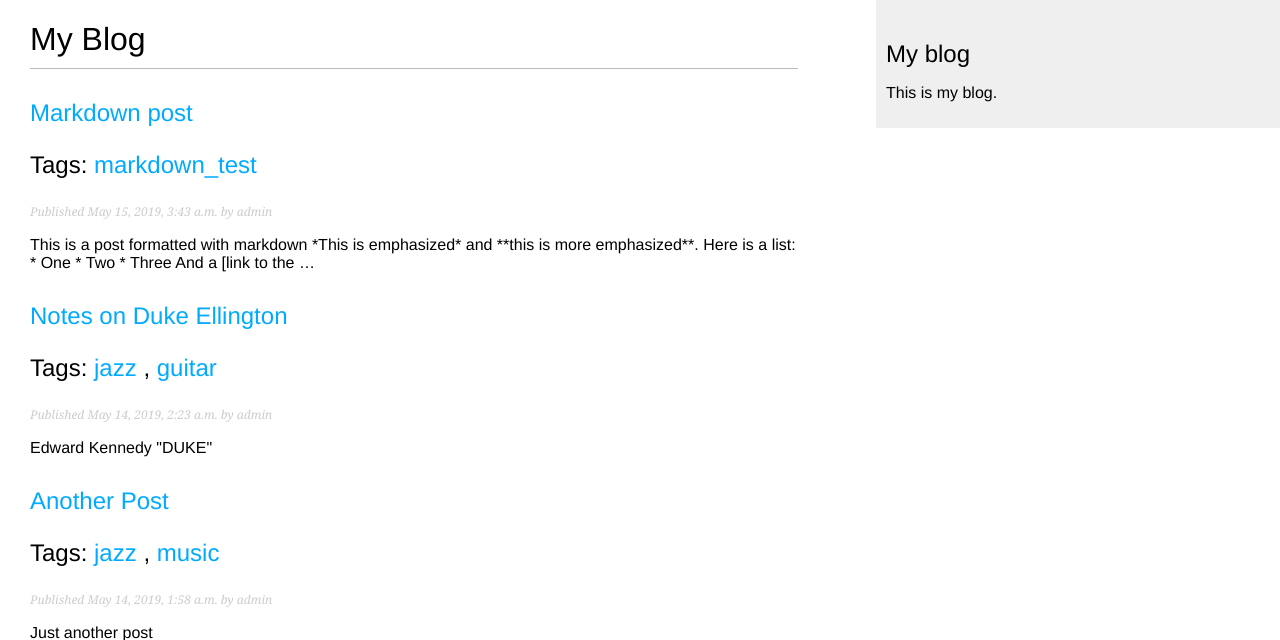
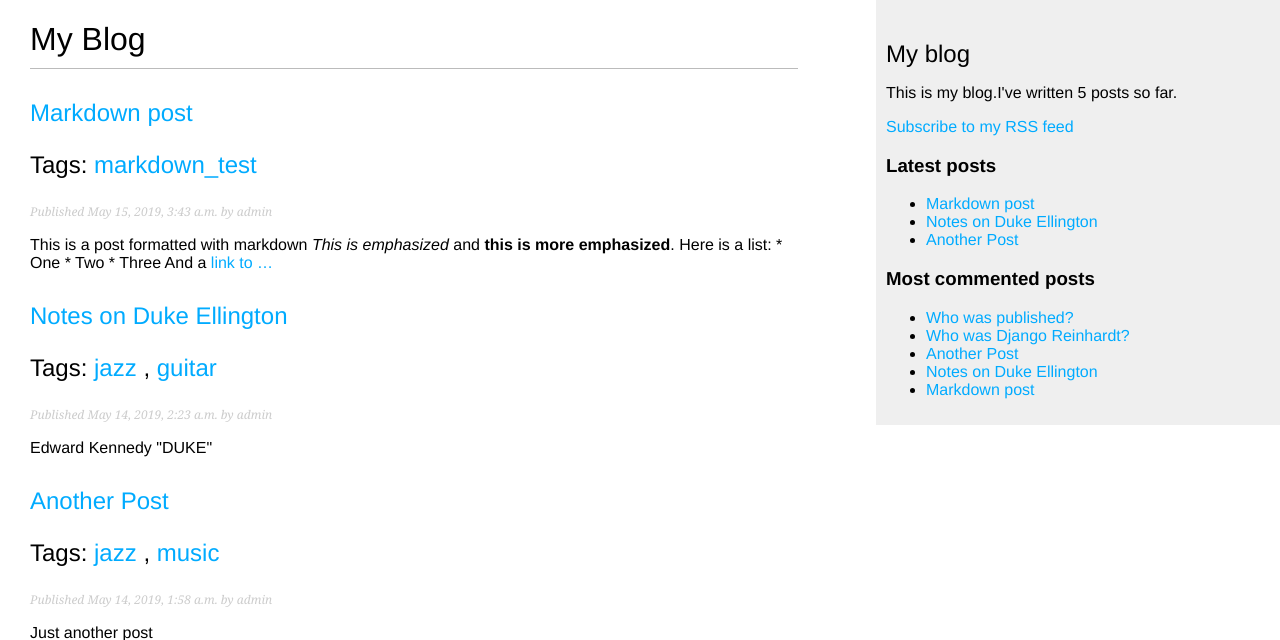
Before and after one commit to dylan-tech/django-by-example, a Django app: page /blog/ in a window 1280 px wide. Shown: the top 640 px of the page. Run offline with Django 3.2, Linux system fonts and the light colour scheme; data comes from the database, SQL or seed files in the repository; both versions use the stored data as it was after the commit; parts of the project's set-up code (start-up, migrations or seed data) failed here and were passed over.

Commit message:
version2.0 sitemap custom tags/filter

```diff
--- a/mysite/blog/templates/blog/base.html
+++ b/mysite/blog/templates/blog/base.html
@@ -1,3 +1,4 @@
+{% load blog_tags %}
 {% load static %}
 <!DOCTYPE html>
 <html>
@@ -11,8 +12,22 @@
         {% endblock %}
     </div>
     <div id="sidebar">
-    <h2>My blog</h2>
-    <p>This is my blog.</p>
+        <h2>My blog</h2>
+        <p>This is my blog.I've written {% total_posts %} posts so far.</p>
+        <p><a href="{% url 'blog:post_feed' %}">Subscribe to my RSS feed</a></p>
+        <h3>Latest posts</h3>
+        {% show_latest_posts 3 %}
+        <h3>Most commented posts</h3>
+        {% get_most_commented_posts as most_commented_posts %}
+        <ul>
+            {% for post in most_commented_posts %}
+                <li>
+                 <a href="{{ post.get_absolute_url }}">{{ post.title }}</a>
+                </li>
+            {% endfor %}
+        </ul>
+
     </div>
+
 </body>
 </html>
--- a/mysite/blog/templates/blog/post/detail.html
+++ b/mysite/blog/templates/blog/post/detail.html
@@ -1,11 +1,12 @@
 {% extends "blog/base.html" %}
+{% load blog_tags %}
 {% block title %}{{ post.title }}{% endblock %}
 {% block content %}
     <h1>{{ post.title }}</h1>
     <p class="date">
         Published {{ post.publish }} by {{ post.author }}
     </p>
-    {{ post.body | linebreaks }}
+    {{ post.body | markdown }}
     <p>
         <a href="{% url "blog:post_share" post.id %}">
             Share this post
--- /dev/null
+++ b/mysite/blog/templates/blog/post/latest_posts.html
@@ -0,0 +1,7 @@
+<ul>
+    {% for post in latest_posts %}
+        <li>
+            <a href="{{ post.get_absolute_url }}">{{ post.title }}</a>
+        </li>
+    {% endfor %}
+</ul>
--- a/mysite/blog/templates/blog/post/list.html
+++ b/mysite/blog/templates/blog/post/list.html
@@ -1,4 +1,5 @@
 {% extends "blog/base.html" %}
+{% load blog_tags %}
 {% block title %}My Blog{% endblock %}
 {% block content %}
     <h1>My Blog</h1>
@@ -21,7 +22,7 @@
         <p class="date">
             Published {{ post.publish }} by {{ post.author }}
         </p>
-        {{  post.body | truncatewords:30 | linebreaks }}
+        {{  post.body | markdown | truncatewords_html:30  }}
     {% endfor %}
     {% include "pagination.html" with page=posts %}
 {% endblock %}
--- /dev/null
+++ b/mysite/blog/templatetags/blog_tags.py
@@ -0,0 +1,30 @@
+from django import template
+from ..models import Post
+from django.db.models import Count
+from django.utils.safestring import mark_safe
+import markdown
+
+register = template.Library()
+
+
+"""If you want to register it using a different name,yo can do it by specifying a name attribute,
+such as @register.simple_tag(name='my_tag')"""
+@register.simple_tag
+def total_posts():
+    return Post.published.count()
+
+
+@register.inclusion_tag('blog/post/latest_posts.html')
+def show_latest_posts(count=5):
+    latest_posts = Post.published.order_by('-publish')[:count]
+    return {'latest_posts': latest_posts}
+
+
+@register.simple_tag
+def get_most_commented_posts(count=5):
+    return Post.published.annotate(total_comments=Count('comments')).order_by('-total_comments')[:count]
+
+
+@register.filter(name='markdown')
+def markdown_format(text):
+    return mark_safe(markdown.markdown(text))
--- a/mysite/blog/urls.py
+++ b/mysite/blog/urls.py
@@ -1,5 +1,6 @@
 from django.urls import path
 from . import views
+from .feeds import LatestPostsFeed
 
 app_name = 'blog'
 
@@ -9,4 +10,5 @@ urlpatterns = [
     # path('', views.PostListView.as_view(), name="post_list"),
     path('<int:year>/<int:month>/<int:day>/<slug:post>/', views.post_detail, name='post_detail'),
     path('<int:post_id>/share/', views.post_share, name="post_share"),
+    path('feed/', LatestPostsFeed(), name='post_feed'),
 ]
--- a/mysite/mysite/settings.py
+++ b/mysite/mysite/settings.py
@@ -27,6 +27,7 @@ DEBUG = True
 
 ALLOWED_HOSTS = []
 
+SITE_ID = 1
 
 # Application definition
 
@@ -39,6 +40,8 @@ INSTALLED_APPS = [
     'django.contrib.staticfiles',
     'blog.apps.BlogConfig',
     'taggit',
+    'django.contrib.sites',
+    'django.contrib.sitemaps',
 ]
 
 MIDDLEWARE = [
--- a/mysite/mysite/urls.py
+++ b/mysite/mysite/urls.py
@@ -15,8 +15,15 @@ Including another URLconf
 """
 from django.contrib import admin
 from django.urls import path, include
+from django.contrib.sitemaps.views import sitemap
+from blog.sitemaps import PostSitemap
+
+sitemaps = {
+    'posts': PostSitemap,
+}
 
 urlpatterns = [
     path('admin/', admin.site.urls),
     path('blog/', include('blog.urls', namespace='blog')),
+    path('sitemap.xml', sitemap, {'sitemaps': sitemaps}, name='django.contrib.sitemaps.views.sitemap')
 ]
```
Also changed, not shown: mysite/blog/feeds.py (added, +18 -0 lines), mysite/blog/sitemaps.py (added, +13 -0 lines), mysite/blog/templatetags/__init__.py (added), mysite/db.sqlite3, 1 other file.
